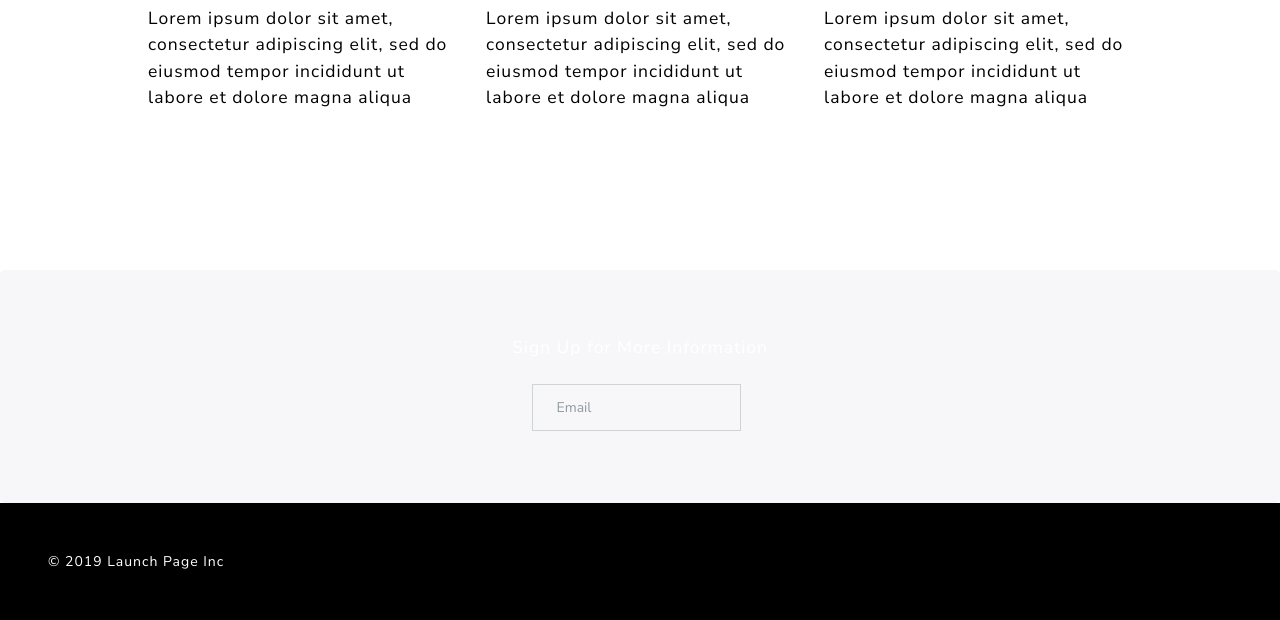
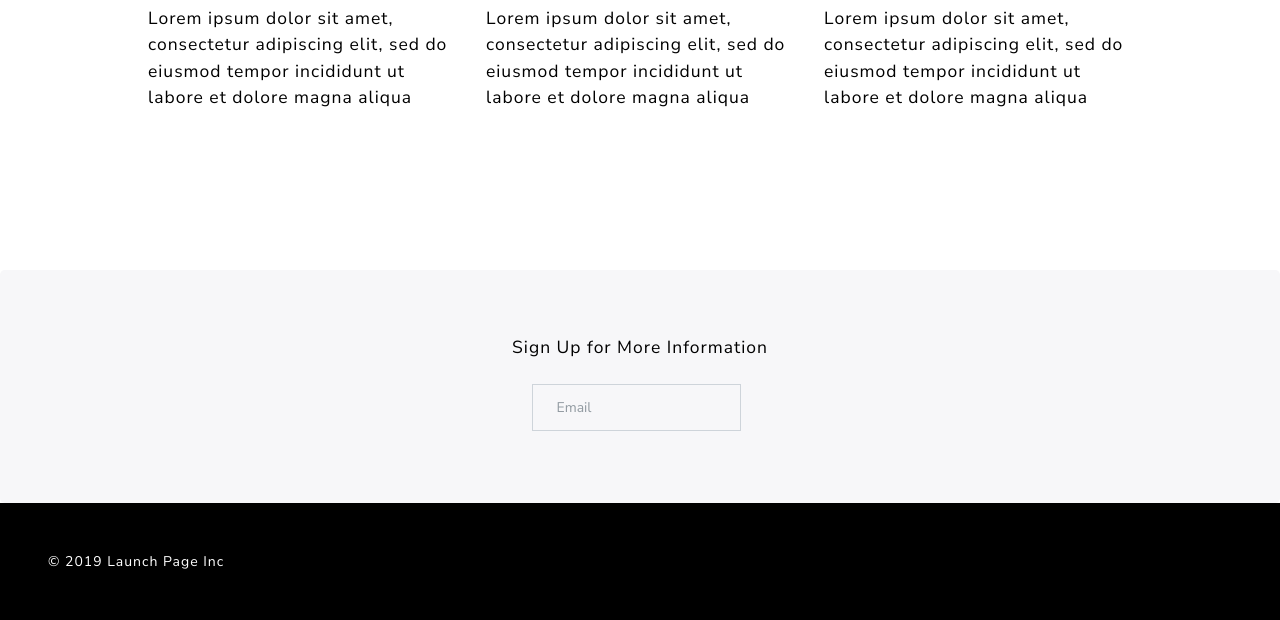
Before and after one commit to asood92/launch-page, a plain HTML site: page index.html in a window 1280 px wide. Shown: the part 1184-1804 px from the top of the page. Drawn offline with nearby package versions, Linux system fonts and the light colour scheme.

Commit message:
fixed colors

```diff
--- a/index.html
+++ b/index.html
@@ -62,7 +62,7 @@
 
 <!-- CALL TO ACTION -->
 <div class="jumbotron text-center mb-0">
-  <p class="lead mb-4 text-black">Sign Up for More Information</p>
+  <p class="lead mb-4 cta">Sign Up for More Information</p>
   <div class="d-flex justify-content-center">
     <form action="#" class='form-inline'>
       <input type="text" class="form-control mb-2 mr-sm-2" placeholder="Email"/>
--- a/styles.css
+++ b/styles.css
@@ -42,12 +42,10 @@ body {
 }
 
  */
-.jumbotron {
+.jumbotron *  {
   color: white;
 }
-.jumbotron h1 {
-  color: white;
-}
+
 .hero-background-img {
   background-image: url("background.jpg");
   background-repeat: no-repeat;
@@ -56,3 +54,7 @@ body {
   padding-top: 200px;
   padding-bottom: 200px;
 }
+
+p.cta {
+  color: black;
+}
```
